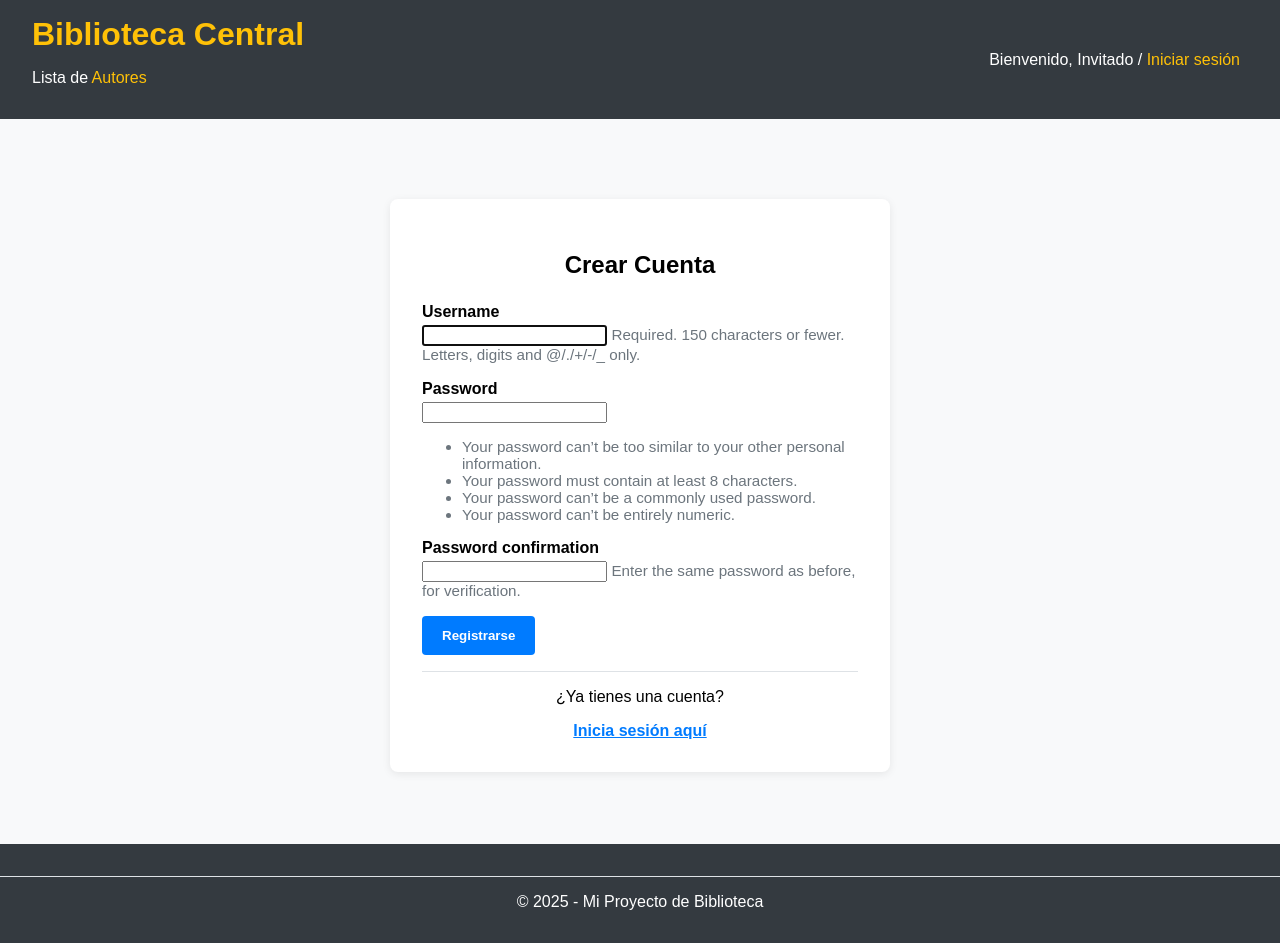
After one commit to deyby01/library_management, a Django app: page /accounts/registro/ in a window 1280 px wide. The commit adds this page. Run offline with Django 5.2, Linux system fonts and the light colour scheme.

Commit message:
Se hacen mejorar a los archivos html, se agrega registro, se agrega el css con los estilos, y se hace prueba de los registros y plantilla en tests

```diff
--- a/catalogo/views.py
+++ b/catalogo/views.py
@@ -1,6 +1,8 @@
 from django.shortcuts import render
 from .models import Libro, Autor
-from django.views.generic import ListView, DetailView
+from django.views.generic import ListView, DetailView, CreateView
+from django.urls import reverse_lazy
+from django.contrib.auth.forms import UserCreationForm
 
 # Create your views here.
 
@@ -28,3 +30,9 @@ class AutorDetailView(DetailView):
     model = Autor
     template_name = 'catalogo/detalle_autor.html'
     context_object_name = 'info_autor'
+
+class RegistroView(CreateView):
+    """Vista para el registro de nuevos usuarios."""
+    form_class = UserCreationForm
+    success_url = reverse_lazy('login')
+    template_name = 'registration/registro.html'
--- a/library_management/settings.py
+++ b/library_management/settings.py
@@ -130,3 +130,6 @@ STATICFILES_DIRS = [
 # https://docs.djangoproject.com/en/5.2/ref/settings/#default-auto-field
 
 DEFAULT_AUTO_FIELD = 'django.db.models.BigAutoField'
+
+LOGIN_REDIRECT_URL = '/'  # Redirigir al índice del catálogo después de iniciar sesión
+LOGOUT_REDIRECT_URL = '/'  # Redirigir al índice del catálogo después de cerrar sesión
--- a/library_management/urls.py
+++ b/library_management/urls.py
@@ -16,8 +16,11 @@ Including another URLconf
 """
 from django.contrib import admin
 from django.urls import path, include
+from catalogo.views import RegistroView
 
 urlpatterns = [
     path('admin/', admin.site.urls),
+    path('accounts/registro/', RegistroView.as_view(), name='registro'),
+    path('accounts/', include('django.contrib.auth.urls')),
     path('', include('catalogo.urls', namespace='catalogo')),
 ]
--- /dev/null
+++ b/static/css/style.css
@@ -0,0 +1,360 @@
+/* Estilos en la pagina base.*/
+
+body {
+    font-family: Arial, sans-serif;
+    margin: 0; padding: 0;
+    background: #f8f9fa;
+}
+
+header {
+    background: #343a40;
+    color: #fff;
+    padding: 1rem 2rem;
+    display: flex;
+    justify-content: space-between;
+    align-items: center;
+}
+
+header h1 {
+    margin: 0;
+    font-size: 2rem;
+}
+
+header a {
+    color: #ffc107;
+    text-decoration: none;
+}
+.header-links {
+    text-align: right;
+}
+.header-links p, .header-links form {
+    display: inline;
+    margin: 0 0.5rem;
+}
+.link-button {
+    background: none;
+    border: none;
+    color: #ffc107;
+    cursor: pointer;
+    font-size: 1rem;
+    text-decoration: underline;
+}
+main {
+    padding: 2rem;
+    min-height: 70vh;
+}
+footer {
+    background: #343a40;
+    color: #fff;
+    text-align: center;
+    padding: 1rem 0;
+}
+hr {
+    border: none;
+    border-top: 1px solid #dee2e6;
+    margin: 1rem 0;
+}
+
+/*Aqui iran los estilos para inicio de sesion. --------------------------------------------*/
+.container {
+    max-width: 500px;
+    margin: 40px auto;
+}
+
+.card {
+    background: #fff;
+    border-radius: 8px;
+    box-shadow: 0 2px 8px rgba(0,0,0,0.08);
+    padding: 0;
+    border: none;
+}
+
+.card-body {
+    padding: 2rem;
+}
+
+.text-center {
+    text-align: center;
+}
+
+.mb-4 {
+    margin-bottom: 1.5rem;
+}
+
+.mb-3 {
+    margin-bottom: 1rem;
+}
+
+.d-grid {
+    display: flex;
+}
+
+.btn {
+    display: inline-block;
+    font-weight: 600;
+    color: #fff;
+    background-color: #007bff;
+    border: none;
+    padding: 0.75rem 1.25rem;
+    border-radius: 4px;
+    text-align: center;
+    text-decoration: none;
+    transition: background 0.2s;
+    cursor: pointer;
+}
+
+.btn-primary {
+    background-color: #007bff;
+}
+
+.btn-primary:hover {
+    background-color: #0056b3;
+}
+
+.btn-link {
+    background: none;
+    color: #007bff;
+    border: none;
+    padding: 0;
+    font-weight: 600;
+    text-decoration: underline;
+    cursor: pointer;
+}
+
+.form-label {
+    font-weight: 600;
+    margin-bottom: 0.25rem;
+    display: block;
+}
+
+.form-control {
+    width: 100%;
+    padding: 0.5rem 0.75rem;
+    border: 1px solid #ced4da;
+    border-radius: 4px;
+    margin-bottom: 0.5rem;
+    font-size: 1rem;
+    box-sizing: border-box;
+}
+
+.mt-5 {
+    margin-top: 3rem;
+}
+
+
+/*Aqui iran los estilos de la plantilla registro.html -----------------------------------*/
+.form-error {
+    color: #dc3545;
+    font-size: 0.95em;
+    margin-top: 0.25rem;
+}
+.form-text.text-muted {
+    color: #6c757d;
+    font-size: 0.95em;
+}
+
+
+/* aqui iran los estilos de la pagina de inicio -------------------------------------------*/
+.inicio-container {
+    max-width: 700px;
+    margin: 40px auto;
+    background: #fff;
+    border-radius: 10px;
+    box-shadow: 0 2px 12px rgba(0,0,0,0.07);
+    padding: 2.5rem 2rem;
+}
+
+.inicio-title {
+    text-align: center;
+    color: #343a40;
+    margin-bottom: 2rem;
+    font-size: 2.2rem;
+    letter-spacing: 1px;
+}
+
+.libros-list {
+    list-style: none;
+    padding: 0;
+    margin: 0;
+}
+
+.libro-item {
+    padding: 1.1rem 0.5rem;
+    border-bottom: 1px solid #e9ecef;
+    display: flex;
+    flex-direction: column;
+    gap: 0.3rem;
+}
+
+.libro-item:last-child {
+    border-bottom: none;
+}
+
+.libro-titulo {
+    font-size: 1.2rem;
+    font-weight: bold;
+    color: #007bff;
+    text-decoration: none;
+    transition: color 0.2s;
+}
+
+.libro-titulo:hover {
+    color: #0056b3;
+    text-decoration: underline;
+}
+
+.libro-autor {
+    font-size: 1rem;
+    color: #495057;
+}
+
+.autor-link {
+    color: #28a745;
+    text-decoration: none;
+    font-weight: 600;
+    transition: color 0.2s;
+}
+
+.autor-link:hover {
+    color: #155724;
+    text-decoration: underline;
+}
+
+.no-libros {
+    text-align: center;
+    color: #dc3545;
+    font-size: 1.1rem;
+    margin-top: 2rem;
+}
+
+/*Aqui iran los estilos de detalle del libro ------------------------------------------------*/
+.detalle-libro-container {
+    max-width: 500px;
+    margin: 40px auto;
+    background: #fff;
+    border-radius: 10px;
+    box-shadow: 0 2px 12px rgba(0,0,0,0.07);
+    padding: 2.5rem 2rem;
+    text-align: center;
+}
+
+.detalle-libro-titulo {
+    font-size: 2rem;
+    color: #007bff;
+    margin-bottom: 0.5rem;
+}
+
+.detalle-libro-autor {
+    font-size: 1.2rem;
+    color: #28a745;
+    margin-bottom: 1.5rem;
+}
+
+.detalle-libro-info p {
+    font-size: 1.05rem;
+    color: #343a40;
+    margin: 0.5rem 0;
+}
+
+.volver-catalogo {
+    margin-top: 1.5rem;
+    display: inline-block;
+    font-size: 1rem;
+}
+
+
+/*Aqui va a ir el detalle del autor ----------------------------------*/
+.detalle-autor-container {
+    max-width: 600px;
+    margin: 40px auto;
+    background: #fff;
+    border-radius: 10px;
+    box-shadow: 0 2px 12px rgba(0,0,0,0.07);
+    padding: 2.5rem 2rem;
+    text-align: center;
+}
+
+.detalle-autor-nombre {
+    font-size: 2rem;
+    color: #007bff;
+    margin-bottom: 1rem;
+}
+
+.detalle-autor-bio {
+    font-size: 1.1rem;
+    color: #343a40;
+    margin-bottom: 2rem;
+}
+
+.detalle-autor-libros-titulo {
+    font-size: 1.3rem;
+    color: #28a745;
+    margin-bottom: 1rem;
+}
+
+.detalle-autor-libros-lista {
+    list-style: none;
+    padding: 0;
+}
+
+.detalle-autor-libros-lista li {
+    margin-bottom: 0.7rem;
+}
+
+.detalle-autor-libros-lista a {
+    color: #007bff;
+    text-decoration: none;
+    font-weight: 600;
+    transition: color 0.2s;
+}
+
+.detalle-autor-libros-lista a:hover {
+    color: #0056b3;
+    text-decoration: underline;
+}
+
+/*Aqui van los estilos de la lista de autores-------------------------------*/
+.lista-autores-container {
+    max-width: 600px;
+    margin: 40px auto;
+    background: #fff;
+    border-radius: 10px;
+    box-shadow: 0 2px 12px rgba(0,0,0,0.07);
+    padding: 2.5rem 2rem;
+    text-align: center;
+}
+
+.lista-autores-titulo {
+    font-size: 2rem;
+    color: #007bff;
+    margin-bottom: 1.5rem;
+}
+
+.lista-autores-lista {
+    list-style: none;
+    padding: 0;
+    margin: 0;
+}
+
+.lista-autores-lista li {
+    margin-bottom: 1rem;
+}
+
+.lista-autores-lista a {
+    color: #28a745;
+    text-decoration: none;
+    font-weight: 600;
+    font-size: 1.1rem;
+    transition: color 0.2s;
+}
+
+.lista-autores-lista a:hover {
+    color: #155724;
+    text-decoration: underline;
+}
+
+.no-autores {
+    color: #dc3545;
+    font-size: 1.1rem;
+    margin-top: 2rem;
+}
--- a/templates/base.html
+++ b/templates/base.html
@@ -1,15 +1,30 @@
+{% load static %}
 <!DOCTYPE html>
 <html lang="es">
 <head>
     <meta charset="UTF-8">
     <title>{% block title %}Mi Biblioteca{% endblock title %}</title>
+    <link rel="stylesheet" href="{% static 'css/style.css' %}">
+
 </head>
 <body>
 
     <header>
-        <h1><a href="{% url 'catalogo:pagina_inicio' %}">Biblioteca Central</a></h1>
-        <p>Lista de <a href="{% url 'catalogo:lista_autores' %}">Autores</a></p>
-        <hr>
+        <div>
+            <h1><a href="{% url 'catalogo:pagina_inicio' %}">Biblioteca Central</a></h1>
+            <p>Lista de <a href="{% url 'catalogo:lista_autores' %}">Autores</a></p>
+        </div>
+        <div class="header-links">
+            {% if user.is_authenticated %}
+                <p>Bienvenido, {{ user.username }}</p>
+                <form action="{% url 'logout' %}" method="post" style="display: inline;">
+                    {% csrf_token %}
+                    <button type="submit" class="link-button">Cerrar sesión</button>
+                </form>
+            {% else %}
+                <p>Bienvenido, Invitado / <a href="{% url 'login' %}">Iniciar sesión</a></p>
+            {% endif %}
+        </div>
     </header>
 
     <main>
--- /dev/null
+++ b/templates/registration/registro.html
@@ -0,0 +1,42 @@
+{% extends "base.html" %}
+
+{% load static %}
+
+{% block title %}Registrarse{% endblock %}
+
+{% block content %}
+<div class="container mt-5">
+    <div class="row justify-content-center">
+        <div class="col-md-6">
+            <div class="card shadow">
+                <div class="card-body">
+                    <h2 class="text-center mb-4">Crear Cuenta</h2>
+                    <form method="post">
+                        {% csrf_token %}
+                        {% for field in form %}
+                            <div class="mb-3">
+                                <label class="form-label" for="{{ field.id_for_label }}">{{ field.label }}</label>
+                                {{ field }}
+                                {% if field.help_text %}
+                                    <small class="form-text text-muted">{{ field.help_text }}</small>
+                                {% endif %}
+                                {% for error in field.errors %}
+                                    <div class="form-error">{{ error }}</div>
+                                {% endfor %}
+                            </div>
+                        {% endfor %}
+                        <div class="d-grid">
+                            <button type="submit" class="btn btn-primary">Registrarse</button>
+                        </div>
+                    </form>
+                    <hr>
+                    <div class="text-center">
+                        <p class="mb-0">¿Ya tienes una cuenta?</p>
+                        <a href="{% url 'login' %}" class="btn btn-link">Inicia sesión aquí</a>
+                    </div>
+                </div>
+            </div>
+        </div>
+    </div>
+</div>
+{% endblock content %}
```
Also changed, not shown: catalogo/tests.py (+43 -0 lines), templates/catalogo/detalle_autor.html (+10 -6 lines), templates/catalogo/inicio.html (+14 -8 lines), templates/catalogo/libro_detalle.html (+12 -9 lines), templates/catalogo/lista_autores.html (+7 -4 lines), templates/registration/login.html (added, +38 -0 lines).
